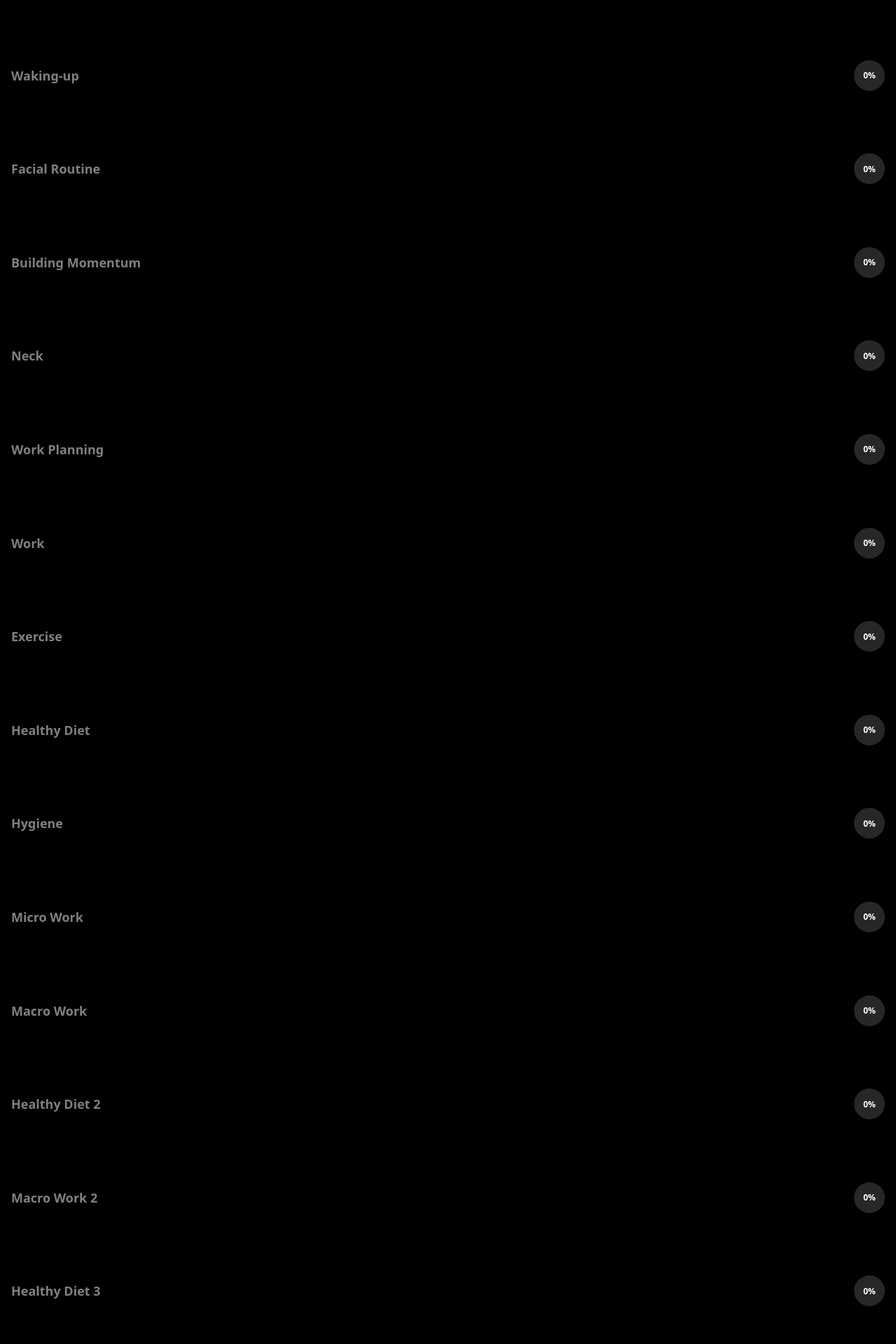
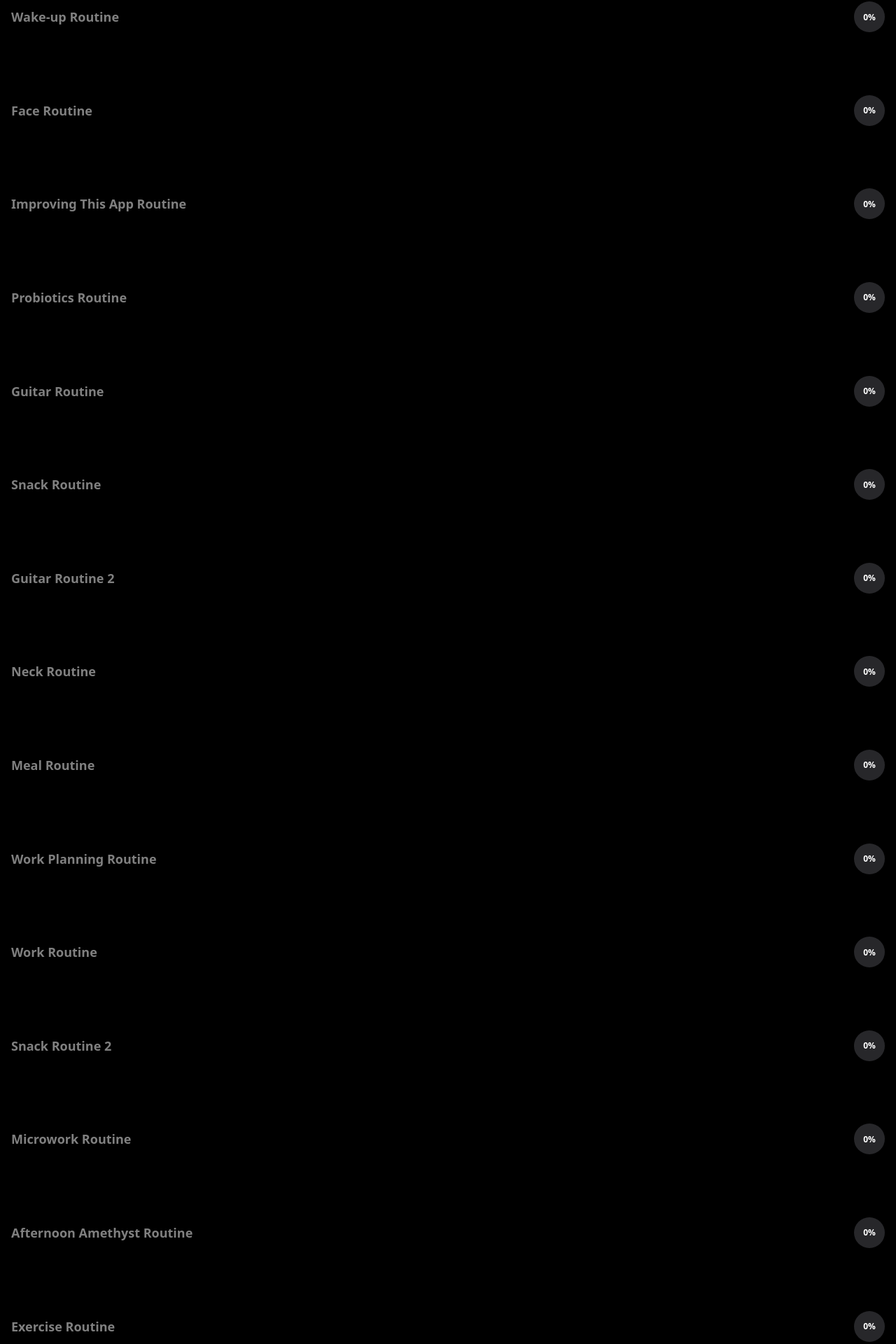
Before and after one commit to HearnsMori/myimprovements, a Next.js app: page / in a window 1280 px wide. Shown: the part 533-2453 px from the top of the page at 70% size. Built offline with nearby package versions, Linux system fonts and the light colour scheme.

Commit message:
feat: section more detailed

```diff
--- a/src/app/page.tsx
+++ b/src/app/page.tsx
@@ -54,7 +54,7 @@ const rankingData = [
 
 const routineDataNoId: RoutineSectionNoId[] = [
     {
-        section: "Sleep",
+        section: "Total Sleep",
         items: [
             //============
             //4hrs - 1
@@ -75,7 +75,7 @@ const routineDataNoId: RoutineSectionNoId[] = [
         ],
     },
     {
-        section: "Waking-up",
+        section: "Morning Amethyst Routine",
         items: [
             //============
             //4hrs - 3
@@ -83,6 +83,11 @@ const routineDataNoId: RoutineSectionNoId[] = [
             //First thing to do
             { label: "Make Amethyst Morning Feels Good", type: "done" },
             { label: "Express Gratitude to Amethyst through Transparency", type: "done" },
+        ],
+    },
+    {
+        section: "Wake-up Routine",
+        items: [
             { label: "Clean-up the Bed", type: "done" },
             { label: "Drink 1 Glass", type: "count", unit: "glass" },
 
@@ -92,7 +97,7 @@ const routineDataNoId: RoutineSectionNoId[] = [
         ],
     },
     {
-        section: "Facial Routine",
+        section: "Face Routine",
         items: [
             //Hygiene
             { label: "Brush Teeth", type: "done" },
@@ -104,30 +109,46 @@ const routineDataNoId: RoutineSectionNoId[] = [
         ],
     },
     {
-        section: "Building Momentum",
+        section: "Improving This App Routine",
         items: [
             //Reflection
             { label: "Correct the Daily Routine for 30m", type: "done" },
-
+        ],
+    },
+    {
+        section: "Probiotics Routine",
+        items: [
             //Gut Health
             { label: "Drink 1 Glass", type: "count", unit: "glass" },
             { label: "Drink Probiotics", type: "count", unit: "glass" },
-
+        ],
+    },
+    {
+        section: "Guitar Routine",
+        items: [
             //Hobby
             { label: "Play Guitar for 15mins", type: "done" },
             { label: "Play Guitar for 15mins", type: "done" },
         ],
     },
     {
-        section: "Neck",
+        section: "Snack Routine",
         items: [
             //Snacks
             { label: "Light Snack (A piece of fruit like banana or apple)", type: "done" },
-
+        ],
+    },
+    {
+        section: "Guitar Routine 2",
+        items: [
             //Hobby
             { label: "Play Music for 15mins", type: "done" },
             { label: "Play Music for 15mins", type: "done" },
-
+        ],
+    },
+    {
+        section: "Neck Routine",
+        items: [
             //Facial Appearance + Bed Hygiene
             { label: "Warm-up Neck 2mins", type: "done" },
 
@@ -146,19 +167,23 @@ const routineDataNoId: RoutineSectionNoId[] = [
         ],
     },
     {
-        section: "Work Planning",
+        section: "Meal Routine",
         items: [
             //Breakfast
             { label: "Eat Healthy (Focus: Fiber, Complex Carbs, Protein)", type: "done" },
             { label: "Drink 1/4 Glass", type: "count", unit: "glass" },
             { label: "Walk while Diaphragm Breathing", type: "done" },
-
+        ],
+    },
+    {
+        section: "Work Planning Routine",
+        items: [
             //Work plan
             { label: "Breakdown & Plan Work into 30m Block and SMART Task Prioritization for 15m", type: "done" },
         ],
     },
     {
-        section: "Work",
+        section: "Work Routine",
         items: [
             //============
             //4hrs - 4
@@ -179,19 +204,33 @@ const routineDataNoId: RoutineSectionNoId[] = [
             { label: "Drink 1/4 Glass", type: "count", unit: "glass" },
             { label: "4-4-8 Breathing 1min", type: "done" },
             { label: "Work 30m", type: "done" },
+        ],
+    },
+    {
+        section: "Snack Routine 2",
+        items: [
             { label: "Eat Healthy Snack", type: "done" },
             { label: "Drink 1/4 Glass", type: "count", unit: "glass" },
             { label: "Walk while Diaphragm Breathing for 10m", type: "done" },
+        ],
+    },
+    {
+        section: "Microwork Routine",
+        items: [
             { label: "Work 30m", type: "done" },
             { label: "Drink 1/4 Glass", type: "count", unit: "glass" },
         ],
     },
     {
-        section: "Exercise",
+        section: "Afternoon Amethyst Routine",
         items: [
             { label: "Make Amethyst Afternoon Feels Good", type: "done" },
             { label: "Show Progress to Amethyst through Novelty Preplan", type: "done" },
-
+        ],
+    },
+    {
+        section: "Exercise Routine",
+        items: [
             //Warm-up
             { label: "Increase Heart Rate for 3m", type: "time", value: "3 mins" },
             { label: "Dynamic Mobility for 7m", type: "time", value: "7 mins" },
@@ -237,7 +276,7 @@ const routineDataNoId: RoutineSectionNoId[] = [
         ],
     },
     {
-        section: "Healthy Diet",
+        section: "Meal Routine 2",
         items: [
             { label: "Eat Healthy (Protein)", type: "done" },
             { label: "Drink 1/4 Glass", type: "count", unit: "glass" },
@@ -245,7 +284,7 @@ const routineDataNoId: RoutineSectionNoId[] = [
         ],
     },
     {
-        section: "Hygiene",
+        section: "Hygiene Routine",
         items: [
             //Hygiene + Food
             { label: "Take Shower", type: "done" },
@@ -262,7 +301,7 @@ const routineDataNoId: RoutineSectionNoId[] = [
         ],
     },
     {
-        section: "Micro Work",
+        section: "Microwork Routine 2",
         items: [
             //Work
             { label: "Work 30m", type: "done" },
@@ -274,7 +313,7 @@ const routineDataNoId: RoutineSectionNoId[] = [
         ],
     },
     {
-        section: "Macro Work",
+        section: "Work Routine 2",
         items: [
             //============
             //4hrs - 5
@@ -316,7 +355,7 @@ const routineDataNoId: RoutineSectionNoId[] = [
         ],
     },
     {
-        section: "Healthy Diet 2",
+        section: "Meal Routine 3",
         items: [
             //Consume
             { label: "Eat Healthy (Veggies)", type: "done" },
@@ -325,7 +364,7 @@ const routineDataNoId: RoutineSectionNoId[] = [
         ],
     },
     {
-        section: "Macro Work 2",
+        section: "Work Routine 3",
         items: [
             //Work Cycle
             { label: "Work 30m", type: "done" },
@@ -354,7 +393,7 @@ const routineDataNoId: RoutineSectionNoId[] = [
         ],
     },
     {
-        section: "Healthy Diet 3",
+        section: "Meal Routine 4",
         items: [
             //Consume
             { label: "Eat Healthy (Veggies)", type: "done" },
@@ -363,7 +402,7 @@ const routineDataNoId: RoutineSectionNoId[] = [
         ],
     },
     {
-        section: "Micro Work 2",
+        section: "Microwork Routine 3",
         items: [
             //Work Cycle
             { label: "Work 30m", type: "done" },
@@ -375,7 +414,7 @@ const routineDataNoId: RoutineSectionNoId[] = [
         ],
     },
     {
-        section: "Facial Routine 2",
+        section: "Face Routine 2",
         items: [
             //Night Routine
             { label: "Clean Environment", type: "done" },
@@ -389,12 +428,16 @@ const routineDataNoId: RoutineSectionNoId[] = [
         ],
     },
     {
-        section: "Sleep Routine",
+        section: "Evening Amethyst Routine",
         items: [
             //Her
             { label: "Make Amethyst Night Feels Good", type: "done" },
             { label: "Show Emotional Security to Amethyst but with Safe Unknown and Curiousity", type: "done" },
-
+        ],
+    },
+    {
+        section: "Sleep Routine",
+        items: [
             { label: "Stretch + Diaphragm Breathing", type: "done" },
             { label: "Read Books Until Sleepy", type: "done" },
             { label: "Elevate Legs Until Sleepy", type: "done" },
@@ -817,6 +860,7 @@ export default function DailyRoutine() {
             // If "todo", only take first 3
             const visibleItems = tab === "todo" ? filteredItems.slice(0, 3) : filteredItems;
             const progress = getSectionProgress(section);
+            if (progress.precent === 100) return;
             return (
                 <div key={section.section} onClick={()=>setOpenSection(section.section)} style={{
                     marginBottom: "7vw",
```
